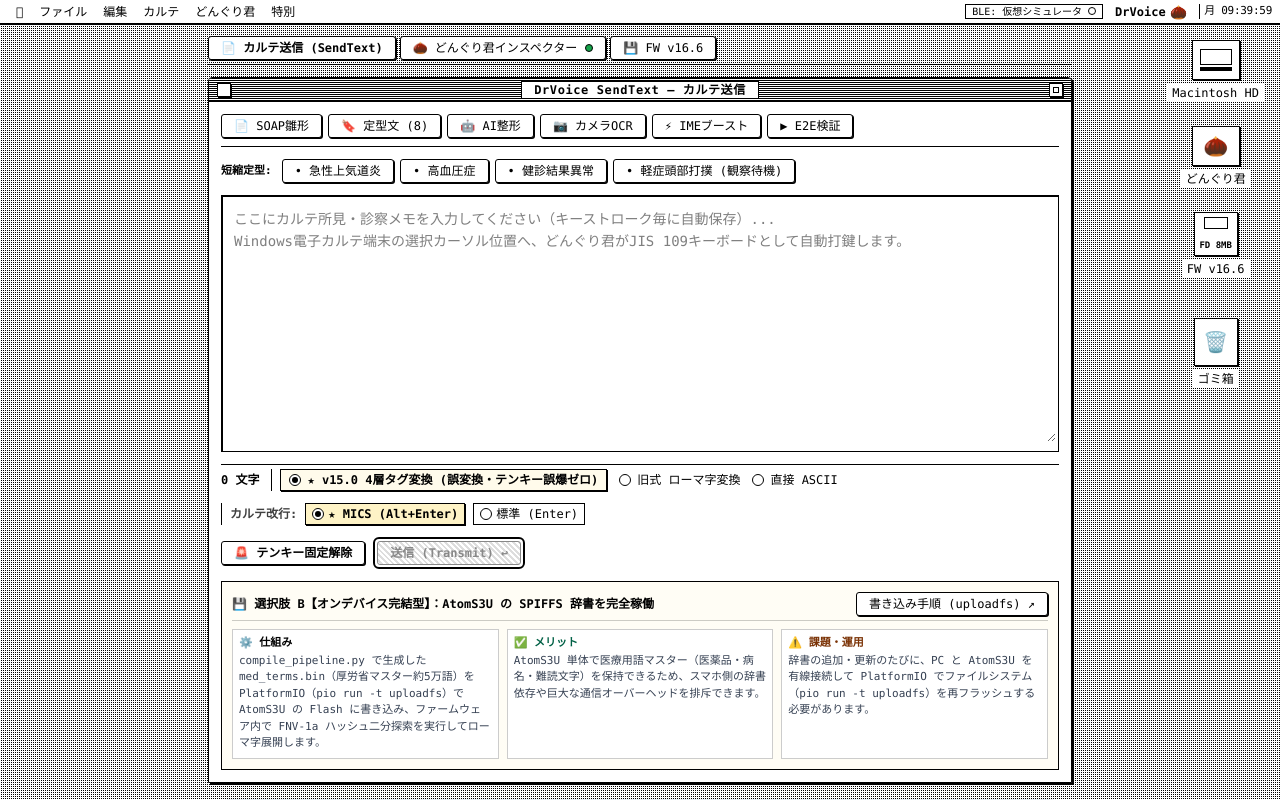
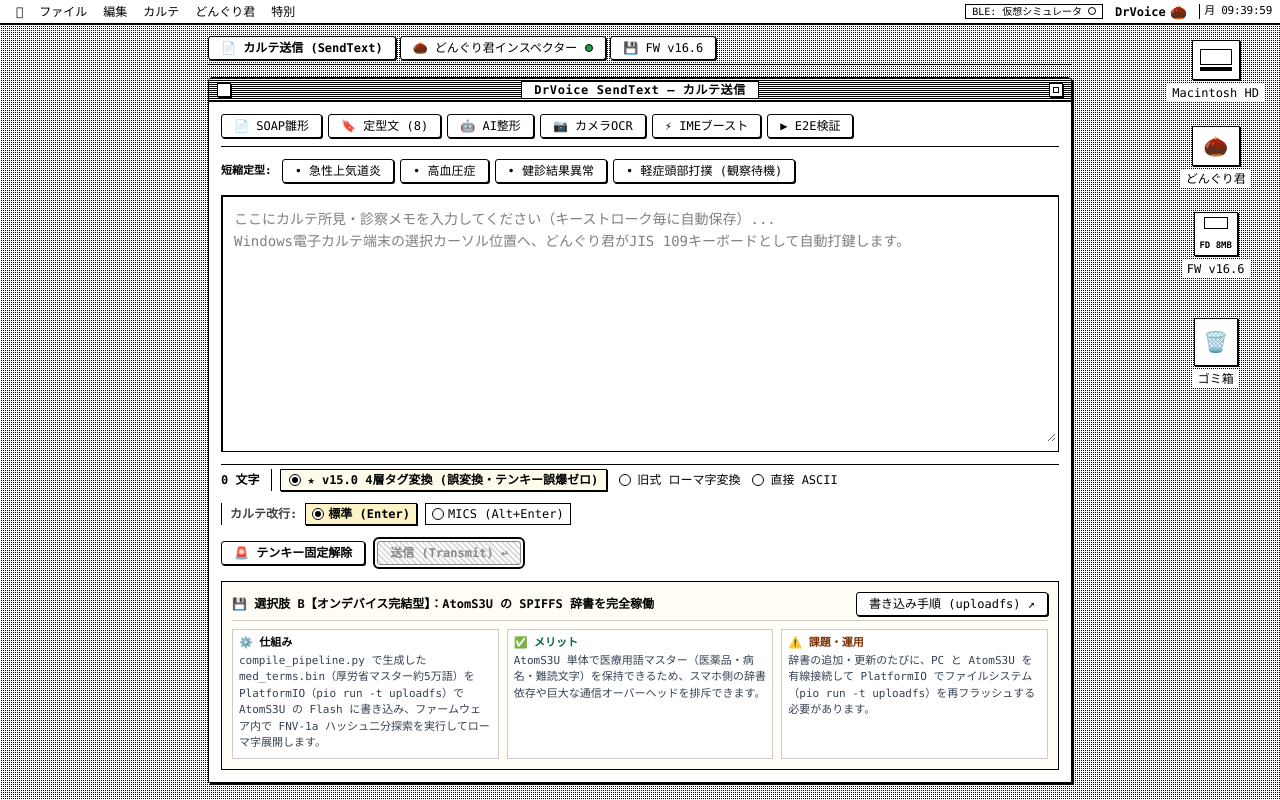
Before and after one commit to yokawase/Drdonguri, a React (Vite) app: page / in a window 1280 px wide. Shown: the top 800 px of the page. Built offline with nearby package versions, Linux system fonts and the light colour scheme; a web font is replaced by a local one.

Commit message:
fix(ui): カルテ改行の初期値を標準(Enter)に変更しUI配置順を最適化

```diff
--- a/src/components/InputPane.tsx
+++ b/src/components/InputPane.tsx
@@ -176,7 +176,7 @@
     };
   });
 
-  // 電子カルテ改行モード（MICS Alt+Enter vs 標準Enter）
+  // 電子カルテ改行モード（標準Enter vs MICS Alt+Enter）
   const [newlineMode, setNewlineMode] = useState<EhrNewlineMode>(() => {
     try {
       const saved = localStorage.getItem('drvoice_ehr_newline_mode_v1');
@@ -186,7 +186,7 @@
     } catch (e) {
       console.error(e);
     }
-    return EhrNewlineMode.MICS_ALT_ENTER; // デフォルトでMICS Navigator Alt+Enter改行を有効化
+    return EhrNewlineMode.NORMAL_ENTER; // 初期値として標準 (Enter) を自動選択
   });
 
   // 定型文管理
@@ -632,34 +632,14 @@
                 </label>
               </div>
 
-              {/* カルテ改行制御: MICS Navigator (Alt+Enter) vs 標準 (Enter) */}
+              {/* カルテ改行制御: 標準 (Enter) vs MICS Navigator (Alt+Enter) */}
               <div className="flex flex-wrap items-center gap-2 pl-2 border-l border-black">
                 <span className="font-bold text-neutral-700">カルテ改行:</span>
                 <label
                   className={`flex items-center gap-1 cursor-pointer px-1.5 py-0.5 border border-black ${
-                    newlineMode === EhrNewlineMode.MICS_ALT_ENTER ? 'bg-amber-100 font-bold shadow-[1px_1px_0_#000]' : 'bg-white'
-                  }`}
-                  title="★ MICS電子カルテ Navigator推奨: Enterによるペイン閉鎖を100%防止し、Alt+Enterで安全に改行します"
-                >
-                  <input
-                    type="radio"
-                    name="newlineMode"
-                    className="mac-radio"
-                    checked={newlineMode === EhrNewlineMode.MICS_ALT_ENTER}
-                    onChange={() => {
-                      playMacBeep();
-                      setNewlineMode(EhrNewlineMode.MICS_ALT_ENTER);
-                      localStorage.setItem('drvoice_ehr_newline_mode_v1', EhrNewlineMode.MICS_ALT_ENTER);
-                    }}
-                  />
-                  <span className="text-black">★ MICS (Alt+Enter)</span>
-                </label>
-
-                <label
-                  className={`flex items-center gap-1 cursor-pointer px-1.5 py-0.5 border border-black ${
                     newlineMode === EhrNewlineMode.NORMAL_ENTER ? 'bg-amber-100 font-bold shadow-[1px_1px_0_#000]' : 'bg-white'
                   }`}
-                  title="標準Enterキーでの改行"
+                  title="★ 標準的なEnterキーでの改行（一般的な電子カルテ・エディタ向け初期値）"
                 >
                   <input
                     type="radio"
@@ -673,6 +653,26 @@
                     }}
                   />
                   <span>標準 (Enter)</span>
+                </label>
+
+                <label
+                  className={`flex items-center gap-1 cursor-pointer px-1.5 py-0.5 border border-black ${
+                    newlineMode === EhrNewlineMode.MICS_ALT_ENTER ? 'bg-amber-100 font-bold shadow-[1px_1px_0_#000]' : 'bg-white'
+                  }`}
+                  title="MICS電子カルテ Navigator向け: Enterによるペイン閉鎖を防止し、Alt+Enterで安全にセル内改行します"
+                >
+                  <input
+                    type="radio"
+                    name="newlineMode"
+                    className="mac-radio"
+                    checked={newlineMode === EhrNewlineMode.MICS_ALT_ENTER}
+                    onChange={() => {
+                      playMacBeep();
+                      setNewlineMode(EhrNewlineMode.MICS_ALT_ENTER);
+                      localStorage.setItem('drvoice_ehr_newline_mode_v1', EhrNewlineMode.MICS_ALT_ENTER);
+                    }}
+                  />
+                  <span className="text-black">MICS (Alt+Enter)</span>
                 </label>
               </div>
             </div>
```
